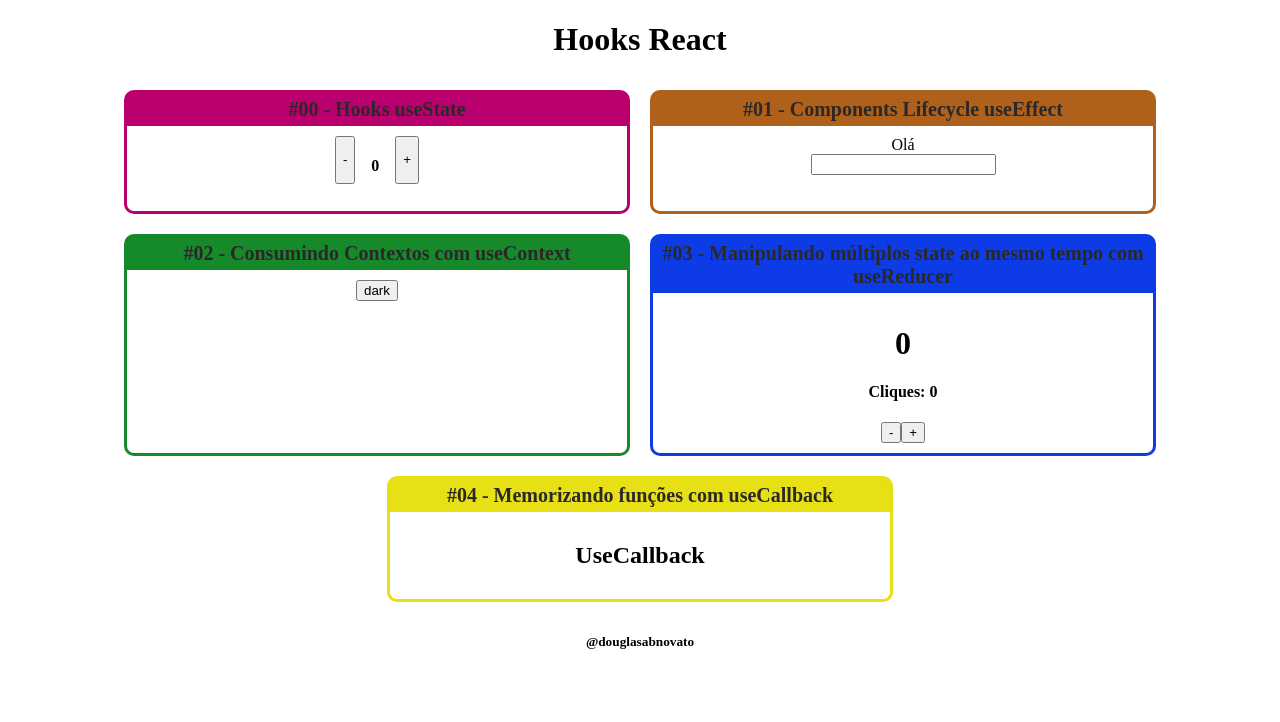
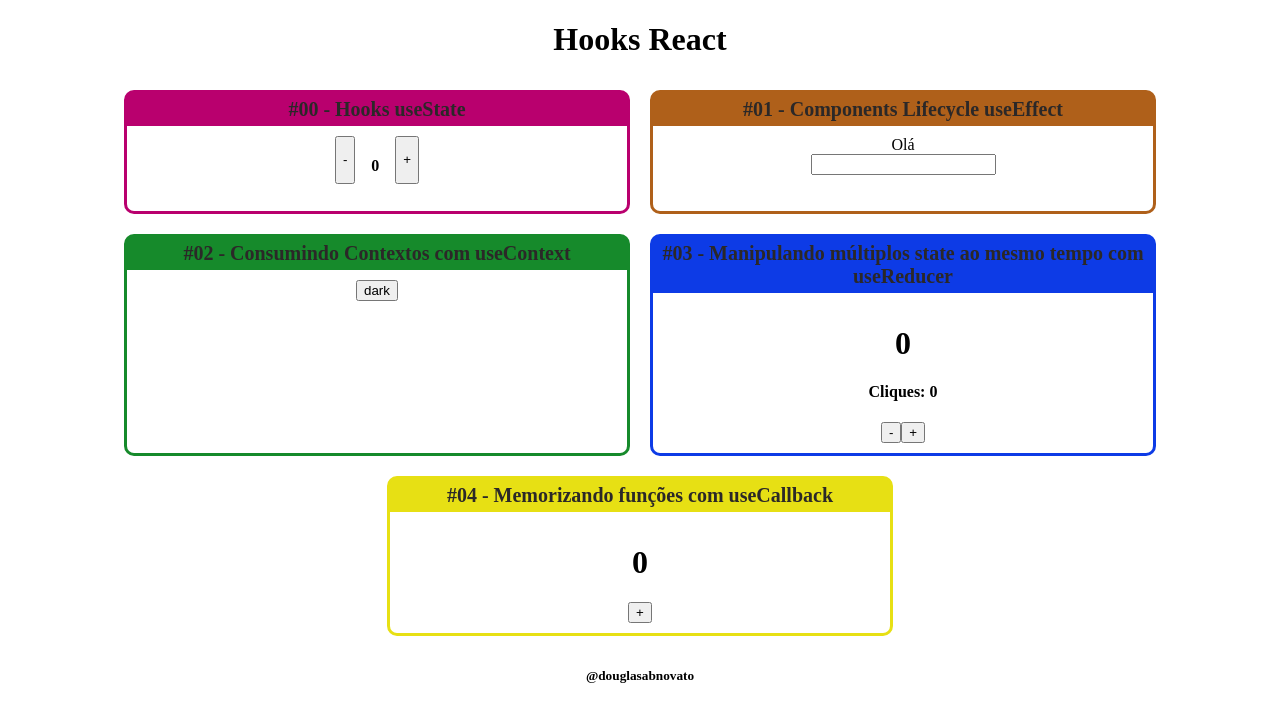
Before and after one commit to douglasabnovato/react-hooks-handbook, a React (Create React App) app: page / in a window 1280 px wide. Shown: the top 722 px of the page. Built offline with nearby package versions, Linux system fonts and the light colour scheme.

Commit message:
componente useCallback completo

```diff
--- a/src/components/UseCallback/index.jsx
+++ b/src/components/UseCallback/index.jsx
@@ -1,9 +1,26 @@
-import React from 'react'
+import React, { useState, useCallback } from 'react'
 import './index.css'
 
+const fnCounter = new Set()
+
 function UseCallback() {
+    const [counter, setCounter] = useState(0)
+
+    const handlePlus = useCallback(() => {
+        setCounter((prevState) => prevState + 1)
+    }, [])
+
     return (
-        <div><h2>UseCallback</h2></div>
+        <div>
+            <h1>{counter}</h1>
+            <Button onClick={handlePlus} />
+        </div>
+    )
+}
+
+function Button(props){
+    return (
+        <button onClick={props.onClick}>+</button>
     )
 }
 
```
